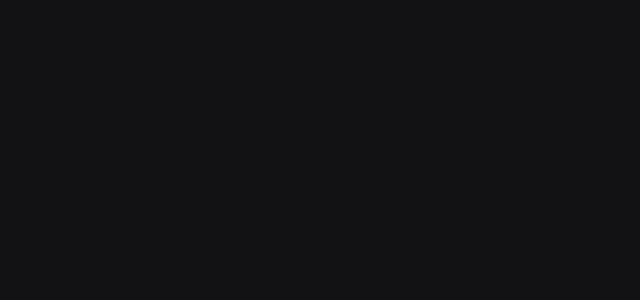
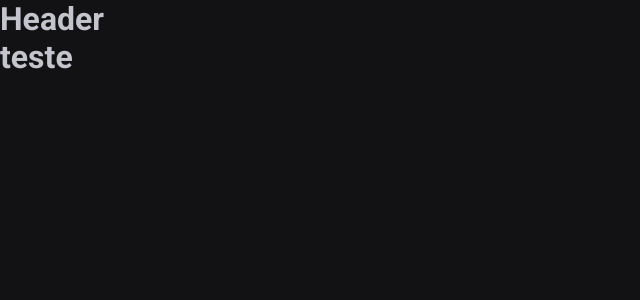
Before and after one commit to evertonlsds/pomodoro-clock-project, a React (Vite) app: page / in a window 1280 px wide. Shown: the top 300 px of the page, without its empty margins (0-640 px from the left). Built offline with nearby package versions, Linux system fonts and the light colour scheme.

Commit message:
new components and layouts

```diff
--- /dev/null
+++ b/src/Router.tsx
@@ -0,0 +1,16 @@
+import { Routes, Route } from 'react-router-dom'
+import { Home } from './pages/Home'
+import { History } from './pages/History'
+import { DefaultLayout } from './layouts/DefaultLayout'
+
+export function Router() {
+    return (
+        <Routes>
+            <Route path='/' element={<DefaultLayout />}>
+                <Route path='/' element={<Home />} />
+                <Route path='/history' element={<History />} />
+            </Route>
+
+        </Routes>
+    )
+}
--- /dev/null
+++ b/src/components/Header.tsx
@@ -0,0 +1,5 @@
+export function Header() {
+    return (
+        <h1>Header</h1>
+    )
+}
--- /dev/null
+++ b/src/layouts/DefaultLayout/index.tsx
@@ -0,0 +1,11 @@
+import { Header } from '../../components/Header'
+import { Outlet } from 'react-router-dom'
+
+export function DefaultLayout() {
+    return (
+        <div>
+            <Header />
+            <Outlet />
+        </div>
+    )
+}
--- a/src/pages/History.tsx
+++ b/src/pages/History.tsx
@@ -1,3 +1,3 @@
 export function History() {
-  return <p>h1</p>
+  return <p>history</p>
 }
--- a/src/pages/Home.tsx
+++ b/src/pages/Home.tsx
@@ -1,3 +1,8 @@
 export function Home() {
-  return <h1></h1>
+  return (
+    <div>
+      <h1>teste</h1>
+    </div>
+  )
+
 }
```
Also changed, not shown: src/App.tsx (+6 -1 lines), src/layouts/DefaultLayout/styles.ts (added, +7 -0 lines), .eslintrc.json.
